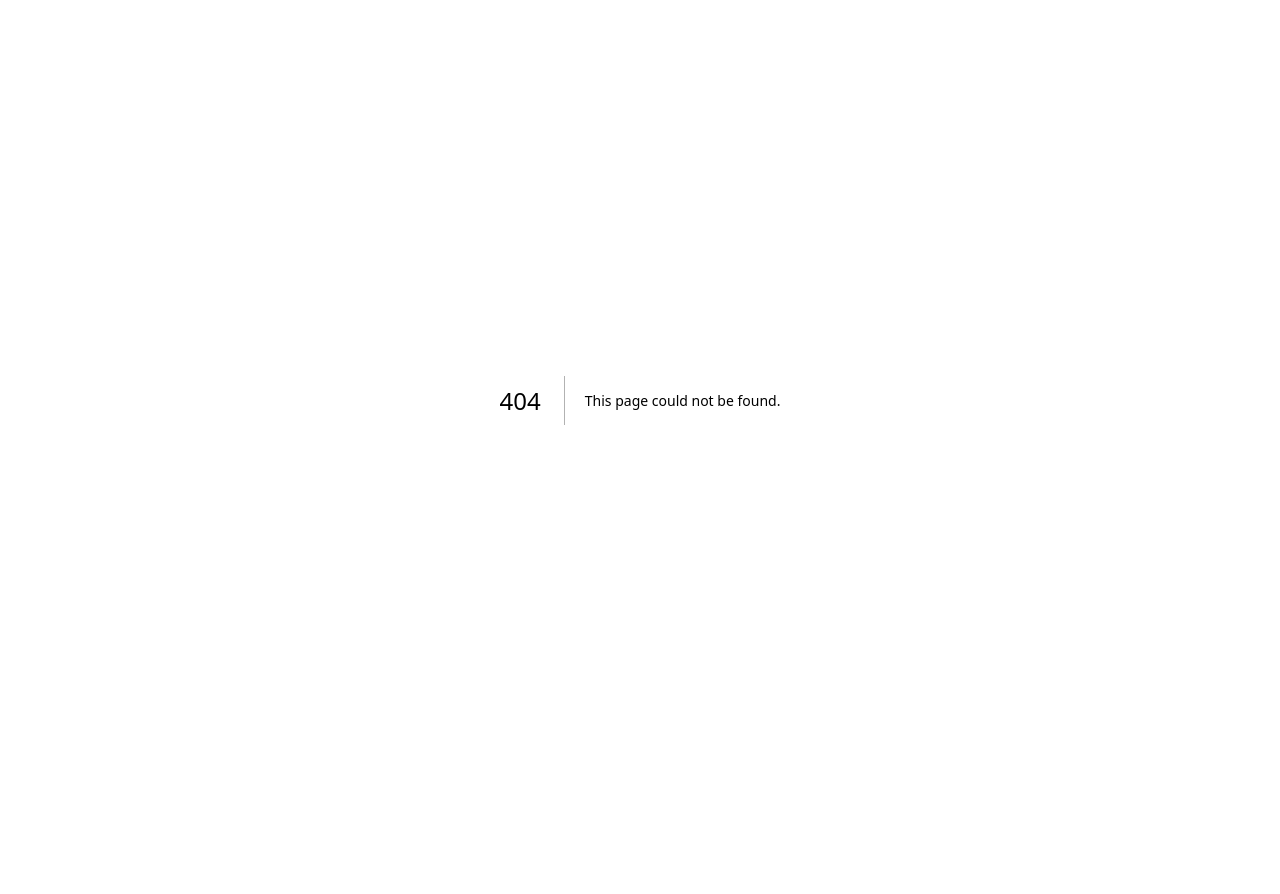
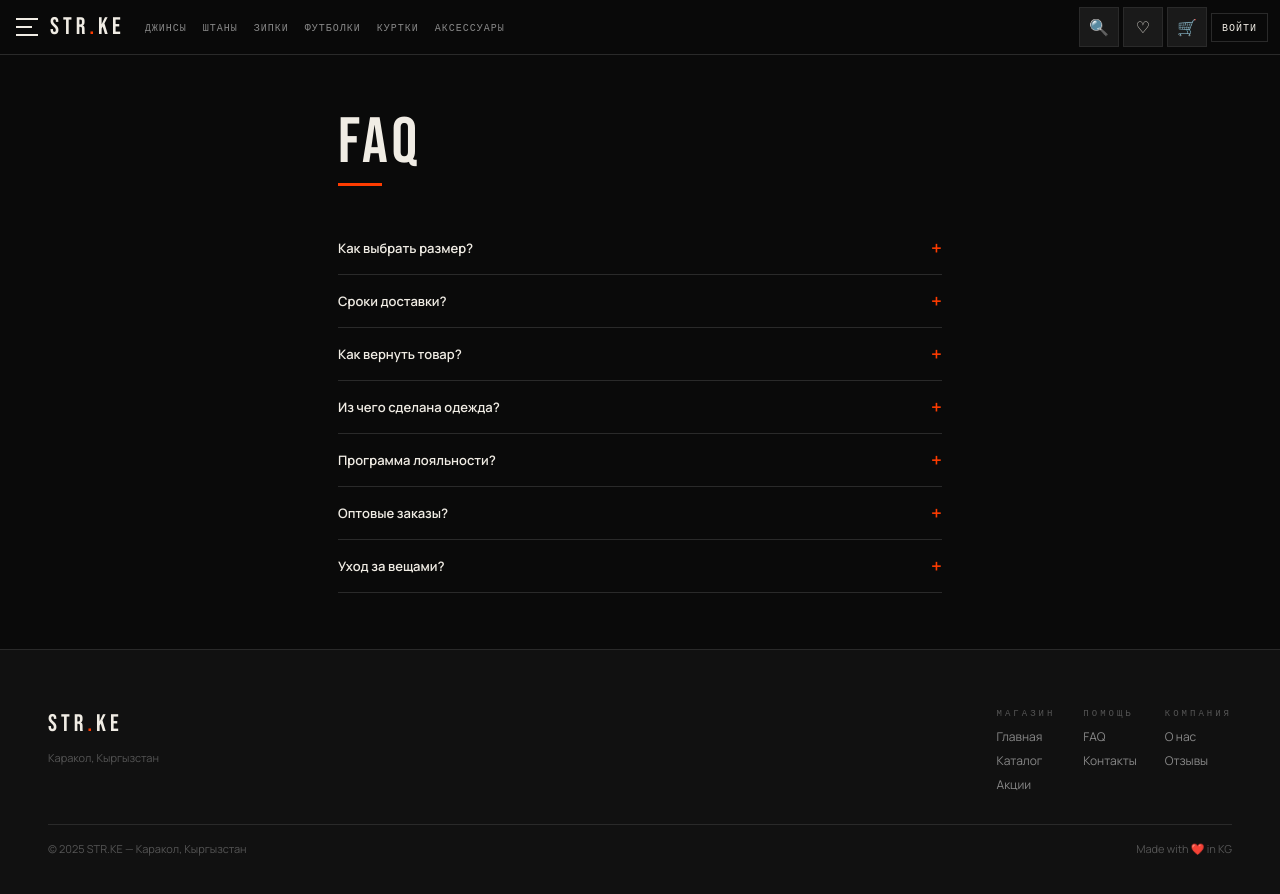
Before and after one commit to Abai0203/streetwear, a Next.js app: page /faq in a window 1280 px wide. Before the commit this address had no page. Shown: the top 894 px of the page. Before the commit the page ends 800 px from the top, so only its background shows below. Built offline with nearby package versions, Linux system fonts and the light colour scheme.

Commit message:
add faq page

```diff
--- /dev/null
+++ b/src/app/(frontend)/faq/page.tsx
@@ -0,0 +1,48 @@
+'use client'
+import { useState } from 'react'
+const ITEMS = [
+  [
+    'Как выбрать размер?',
+    'Мы используем оверсайз-крой. Если носишь M — бери M или S. На каждом товаре есть таблица размеров.',
+  ],
+  ['Сроки доставки?', 'По Кыргызстану — 2–5 дней. Каракол и Бишкек — самовывоз на следующий день.'],
+  [
+    'Как вернуть товар?',
+    'Возврат в течение 14 дней. Товар должен быть с бирками в оригинальном виде.',
+  ],
+  [
+    'Из чего сделана одежда?',
+    'Плотный хлопок 340–420 г/м². Никакого полиэстера в базовых позициях.',
+  ],
+  [
+    'Программа лояльности?',
+    'После первого заказа попадаешь в STR.KE COMMUNITY в Telegram. Early access на дропы.',
+  ],
+  ['Оптовые заказы?', 'Да, от 20 единиц. Пиши: hello@str-ke.kg с темой «Опт».'],
+  ['Уход за вещами?', 'Стирка 30°C, деликатный режим. Сушить в расправленном виде.'],
+]
+export default function FAQPage() {
+  const [open, setOpen] = useState<number | null>(null)
+  return (
+    <div className="max-w-[700px] mx-auto sp">
+      <h1 className="sec-ttl mb-2">FAQ</h1>
+      <div className="w-11 h-[3px] bg-acc mb-9" />
+      {ITEMS.map(([q, a], i) => (
+        <div key={i} className="border-b border-brd">
+          <div className="faq-q" onClick={() => setOpen(open === i ? null : i)}>
+            <span className="text-[13px]">{q}</span>
+            <span
+              className="text-acc text-[19px] flex-shrink-0 transition-transform duration-200"
+              style={{ transform: open === i ? 'rotate(45deg)' : 'rotate(0)' }}
+            >
+              +
+            </span>
+          </div>
+          {open === i && (
+            <div className="text-[13px] text-t2 leading-[1.82] pb-4 animate-fade-up">{a}</div>
+          )}
+        </div>
+      ))}
+    </div>
+  )
+}
```
